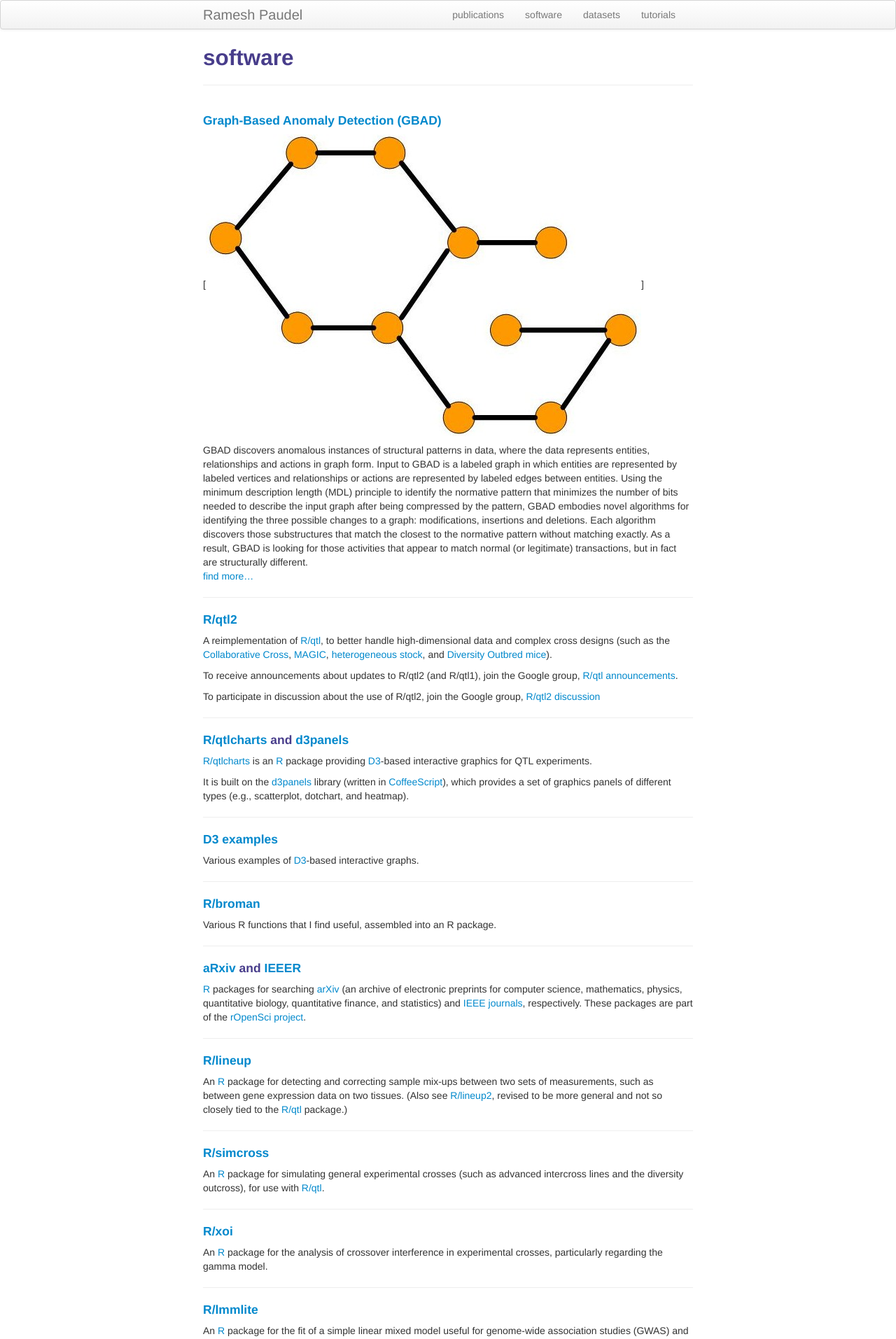
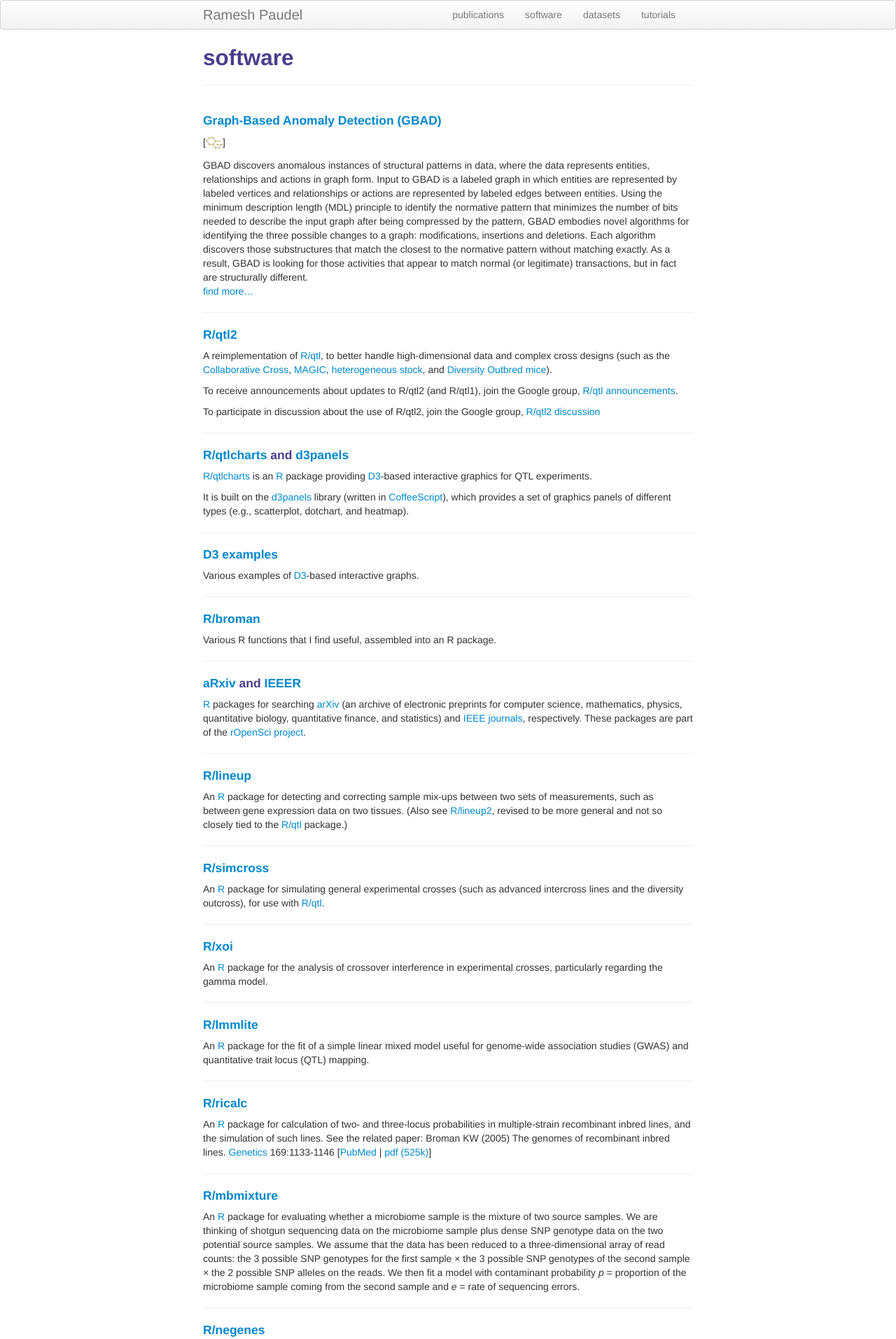
Before and after one commit to rpaudel42/rpaudel42.github.io, a Jekyll site: the page built from pages/software.md, in a window 1280 px wide. Shown: the top 1913 px of the page at 70% size. Built offline with Jekyll 4.4.1, drawn with Linux system fonts in a browser that asks for light colours.

Commit message:
Update software.md

```diff
--- a/pages/software.md
+++ b/pages/software.md
@@ -6,7 +6,7 @@ description: Ramesh Paudel's software
 
 
 #### <a name="GBAD"></a>[Graph-Based Anomaly Detection (GBAD)](http://users.csc.tntech.edu/~weberle/gbad/)
-[![pdf]({{ BASE_PATH }}/assets/pics/gbadlogo.jpg)]
+[![pdf]({{ BASE_PATH }}/assets/pics/gbad.ico)]
 
 GBAD discovers anomalous instances of structural patterns in data, where the data represents entities, relationships and actions in graph form. Input to GBAD is a labeled graph in which entities are represented by labeled vertices and relationships or actions are represented by labeled edges between entities.  Using the minimum description length (MDL) principle to identify the normative pattern that minimizes the number of bits needed to describe the input graph after being compressed by the pattern, GBAD embodies novel algorithms for identifying the three possible changes to a graph:  modifications, insertions and deletions.  Each algorithm discovers those substructures that match the closest to the normative pattern without matching exactly.  As a result, GBAD is looking for those activities that appear to match normal (or legitimate) transactions, but in fact are structurally different. <br/>
 [find more...](http://users.csc.tntech.edu/~weberle/gbad/)
```
